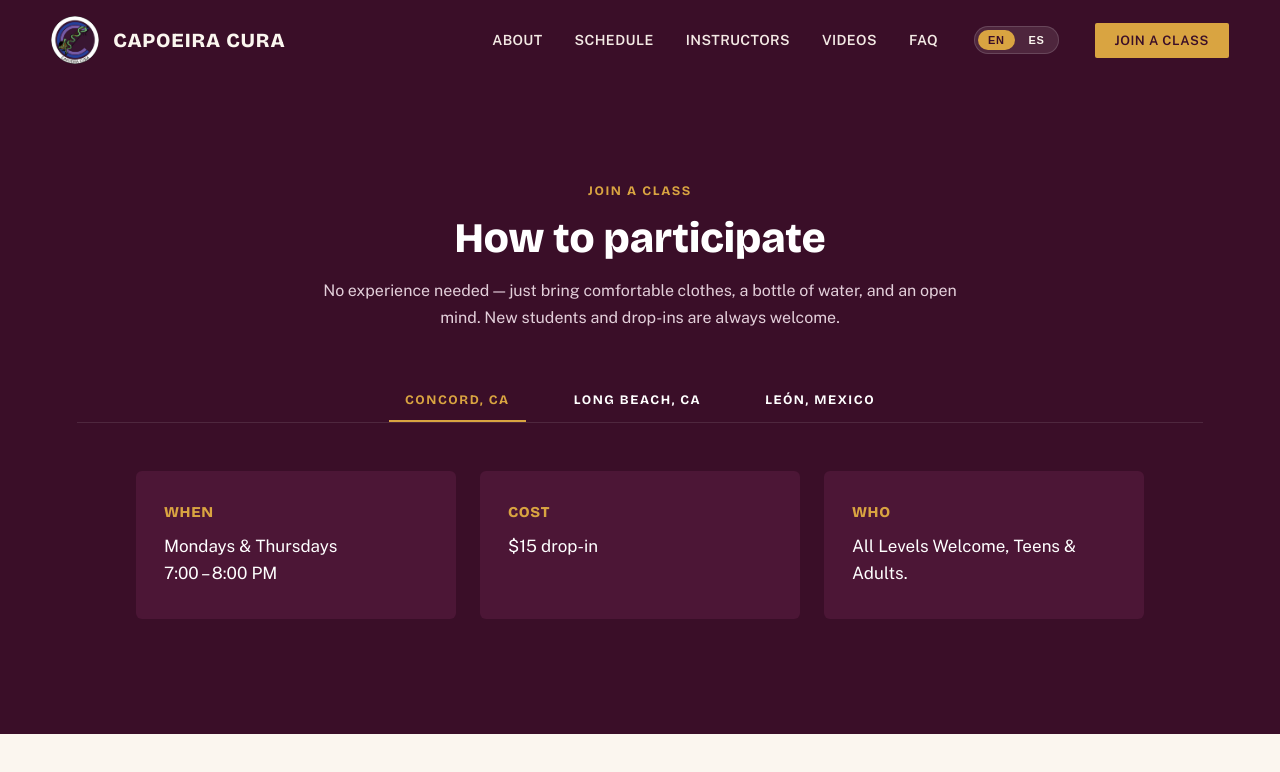
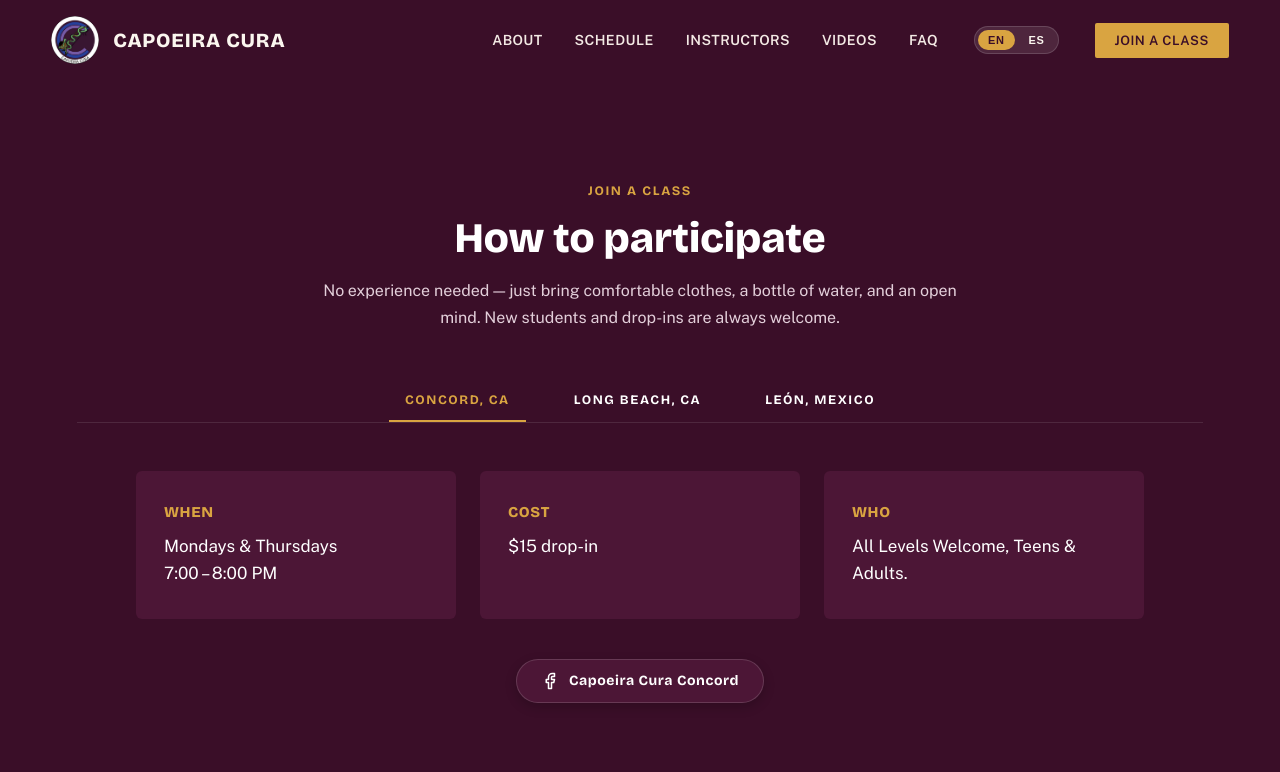
Before and after one commit to jrfabito/capoeira-cura, a React (Vite) app: page / in a window 1280 px wide. Both pictures are taken after a click on the button "CONCORD, CA". Shown: the part 572-1344 px from the top of the page. Built offline with nearby package versions, Linux system fonts and the light colour scheme; no server answers.

Commit message:
feat: add optional social links to chapter data and UI with corresponding schedule adjustments

```diff
--- a/src/components/Schedule.tsx
+++ b/src/components/Schedule.tsx
@@ -2,6 +2,24 @@
 import { chapters } from '../data/chapters';
 import type { ChapterId } from '../data/chapters';
 import { useLanguage } from '../context/LanguageContext';
+
+function InstagramIcon() {
+  return (
+    <svg width="18" height="18" viewBox="0 0 24 24" fill="none" stroke="currentColor" strokeWidth="2" strokeLinecap="round" strokeLinejoin="round">
+      <rect x="2" y="2" width="20" height="20" rx="5" ry="5"></rect>
+      <path d="M16 11.37A4 4 0 1 1 12.63 8 4 4 0 0 1 16 11.37z"></path>
+      <line x1="17.5" y1="6.5" x2="17.51" y2="6.5"></line>
+    </svg>
+  );
+}
+
+function FacebookIcon() {
+  return (
+    <svg width="18" height="18" viewBox="0 0 24 24" fill="none" stroke="currentColor" strokeWidth="2" strokeLinecap="round" strokeLinejoin="round">
+      <path d="M18 2h-3a5 5 0 0 0-5 5v3H7v4h3v8h4v-8h3l1-4h-4V7a1 1 0 0 1 1-1h3z"></path>
+    </svg>
+  );
+}
 
 interface ScheduleProps {
   activeChapter: ChapterId | null;
@@ -10,7 +28,8 @@
 
 export default function Schedule({ activeChapter, setActiveChapter }: ScheduleProps) {
   const { language, isSpanish } = useLanguage();
-  const currentSchedule = chapters.find(c => c.id === activeChapter)?.schedule[language];
+  const activeChapterData = chapters.find(c => c.id === activeChapter);
+  const currentSchedule = activeChapterData?.schedule[language];
 
   const containerVariants = {
     hidden: { opacity: 0 },
@@ -111,6 +130,7 @@
                   {currentSchedule?.when}
                 </p>
               </motion.div>
+              {currentSchedule?.cost && (
                 <motion.div key={`cost-${activeChapter}`} initial={{ opacity: 0, y: 20 }} animate={{ opacity: 1, y: 0 }} transition={{ duration: 0.4, delay: 0.2 }} style={{
                   flex: '1 1 260px',
                   maxWidth: '320px',
@@ -125,9 +145,10 @@
                     {isSpanish ? 'COSTO' : 'COST'}
                   </span>
                   <p style={{ margin: 0, fontSize: '17px', lineHeight: 1.6, color: '#FFFFFF', whiteSpace: 'pre-line' }}>
-                  {currentSchedule?.cost}
+                    {currentSchedule.cost}
                   </p>
                 </motion.div>
+              )}
               <motion.div key={`who-${activeChapter}`} initial={{ opacity: 0, y: 20 }} animate={{ opacity: 1, y: 0 }} transition={{ duration: 0.4, delay: 0.3 }} style={{
                 flex: '1 1 260px',
                 maxWidth: '320px',
@@ -145,6 +166,81 @@
                   {currentSchedule?.who}
                 </p>
               </motion.div>
+              {activeChapterData?.social && (
+                <motion.div
+                  key={`social-${activeChapter}`}
+                  initial={{ opacity: 0, y: 15 }}
+                  animate={{ opacity: 1, y: 0 }}
+                  transition={{ duration: 0.4, delay: 0.4 }}
+                  style={{
+                    width: '100%',
+                    display: 'flex',
+                    justifyContent: 'center',
+                    gap: '16px',
+                    flexWrap: 'wrap',
+                    marginTop: '16px'
+                  }}
+                >
+                  {activeChapterData.social.instagram && (
+                    <motion.a
+                      href={activeChapterData.social.instagram.url}
+                      target="_blank"
+                      rel="noopener noreferrer"
+                      whileHover={{ scale: 1.05, borderColor: 'var(--color-gold)', color: 'var(--color-gold)' }}
+                      whileTap={{ scale: 0.97 }}
+                      style={{
+                        display: 'inline-flex',
+                        alignItems: 'center',
+                        gap: '10px',
+                        padding: '12px 24px',
+                        background: 'var(--color-maroon-card)',
+                        border: '1px solid rgba(255,255,255,0.15)',
+                        borderRadius: '40px',
+                        color: '#FFFFFF',
+                        textDecoration: 'none',
+                        fontFamily: 'var(--font-heading)',
+                        fontWeight: 700,
+                        fontSize: '14px',
+                        letterSpacing: '0.04em',
+                        transition: 'all 0.2s ease',
+                        boxShadow: '0 4px 12px rgba(0,0,0,0.2)'
+                      }}
+                    >
+                      <InstagramIcon />
+                      <span>{activeChapterData.social.instagram.handle}</span>
+                    </motion.a>
+                  )}
+                  {activeChapterData.social.facebook && (
+                    <motion.a
+                      href={activeChapterData.social.facebook.url}
+                      target="_blank"
+                      rel="noopener noreferrer"
+                      whileHover={{ scale: 1.05, borderColor: 'var(--color-gold)', color: 'var(--color-gold)' }}
+                      whileTap={{ scale: 0.97 }}
+                      style={{
+                        display: 'inline-flex',
+                        alignItems: 'center',
+                        gap: '10px',
+                        padding: '12px 24px',
+                        background: 'var(--color-maroon-card)',
+                        border: '1px solid rgba(255,255,255,0.15)',
+                        borderRadius: '40px',
+                        color: '#FFFFFF',
+                        textDecoration: 'none',
+                        fontFamily: 'var(--font-heading)',
+                        fontWeight: 700,
+                        fontSize: '14px',
+                        letterSpacing: '0.04em',
+                        transition: 'all 0.2s ease',
+                        boxShadow: '0 4px 12px rgba(0,0,0,0.2)'
+                      }}
+                    >
+                      <FacebookIcon />
+                      <span>{activeChapterData.social.facebook.handle}</span>
+                    </motion.a>
+                  )}
+                </motion.div>
+              )}
             </>
           )}
         </motion.div>
--- a/src/data/chapters.ts
+++ b/src/data/chapters.ts
@@ -2,9 +2,20 @@
 
 export interface ChapterSchedule {
   when: string;
-  cost: string;
+  cost?: string;
   who: string;
   note?: string;
+}
+
+export interface ChapterSocial {
+  instagram?: {
+    handle: string;
+    url: string;
+  };
+  facebook?: {
+    handle: string;
+    url: string;
+  };
 }
 
 export interface Chapter {
@@ -23,6 +34,7 @@
       lng: number;
     };
   };
+  social?: ChapterSocial;
 }
 
 export const chapters: Chapter[] = [
@@ -46,6 +58,12 @@
       mapQuery: '2450+Grant+St+Concord+CA+94520',
       mapEmbedUrl: 'https://www.google.com/maps?q=2450+Grant+St+Concord+CA+94520&output=embed',
       coordinates: { lat: 37.9779, lng: -122.0311 }
+    },
+    social: {
+      facebook: {
+        handle: 'Capoeira Cura Concord',
+        url: 'https://www.facebook.com/profile.php?id=100090832085640'
+      }
     }
   },
   {
@@ -53,21 +71,25 @@
     name: 'LONG BEACH, CA',
     schedule: {
       en: {
-        when: 'Tuesdays & Thursdays\n6:00 – 7:00 PM',
-        cost: '$20 drop-in\nMonthly memberships available',
-        who: 'All Levels Welcome, Teens & Adults.',
+        when: 'Tuesdays & Thursdays\n7:30 – 9:00 PM',
+        who: 'All levels Welcome, Teens & Adults',
       },
       es: {
-        when: 'Martes y Jueves\n6:00 – 7:00 PM',
-        cost: '$20 clase suelta\nMembresías mensuales disponibles',
-        who: 'Todos los niveles son bienvenidos\nAdolescentes y adultos.',
+        when: 'Martes y Jueves\n7:30 – 9:00 PM',
+        who: 'Todos los niveles son bienvenidos\nAdolescentes y adultos',
       }
     },
     location: {
-      address: 'Long Beach, CA',
-      mapQuery: 'Long+Beach+CA',
-      mapEmbedUrl: 'https://www.google.com/maps?q=Long+Beach+CA&output=embed',
-      coordinates: { lat: 33.7701, lng: -118.1937 }
+      address: '5555 Stearns St., Long Beach, CA 90815',
+      mapQuery: '5555+Stearns+St+Long+Beach+CA+90815',
+      mapEmbedUrl: 'https://www.google.com/maps?q=5555+Stearns+St+Long+Beach+CA+90815&output=embed',
+      coordinates: { lat: 33.7958, lng: -118.1252 }
+    },
+    social: {
+      instagram: {
+        handle: '@capoeiralongbeach_capoeiracura',
+        url: 'https://www.instagram.com/capoeiralongbeach_capoeiracura'
+      }
     }
   },
   {
@@ -75,21 +97,27 @@
     name: 'LEÓN, MEXICO',
     schedule: {
       en: {
-        when: 'Wednesdays & Fridays\n7:00 – 8:30 PM',
-        cost: 'Contact us for pricing',
-        who: 'All levels welcome\nKids & adults',
+        when: 'Wednesdays & Fridays\n7:00 – 9:00 PM',
+        cost: '$350 MXN per month',
+        who: 'Open to all ages',
       },
       es: {
-        when: 'Miércoles y Viernes\n7:00 – 8:30 PM',
-        cost: 'Contáctanos para precios',
-        who: 'Todos los niveles son bienvenidos\nNiños y adultos',
+        when: 'Miércoles y Viernes\n7:00 – 9:00 PM',
+        cost: '$350 MXN por mes',
+        who: 'Abierto para todas las edades',
       }
     },
     location: {
-      address: 'León, Guanajuato, Mexico',
-      mapQuery: 'Leon+Guanajuato+Mexico',
-      mapEmbedUrl: 'https://www.google.com/maps?q=Leon+Guanajuato+Mexico&output=embed',
-      coordinates: { lat: 21.1221, lng: -101.6833 }
+      address: '1202 Burgos St., San Juan Bosco Neighborhood, León, Guanajuato, Mexico.',
+      mapQuery: 'Calle+Burgos+1202+San+Juan+Bosco+Leon+Guanajuato+Mexico',
+      mapEmbedUrl: 'https://www.google.com/maps?q=Calle+Burgos+1202+San+Juan+Bosco+Leon+Guanajuato+Mexico&output=embed',
+      coordinates: { lat: 21.1345, lng: -101.7011 }
+    },
+    social: {
+      instagram: {
+        handle: '@capoeira_cura_leon',
+        url: 'https://www.instagram.com/capoeira_cura_leon'
+      }
     }
   }
 ];
```
Lines whose indentation alone changed are shown as unchanged.
